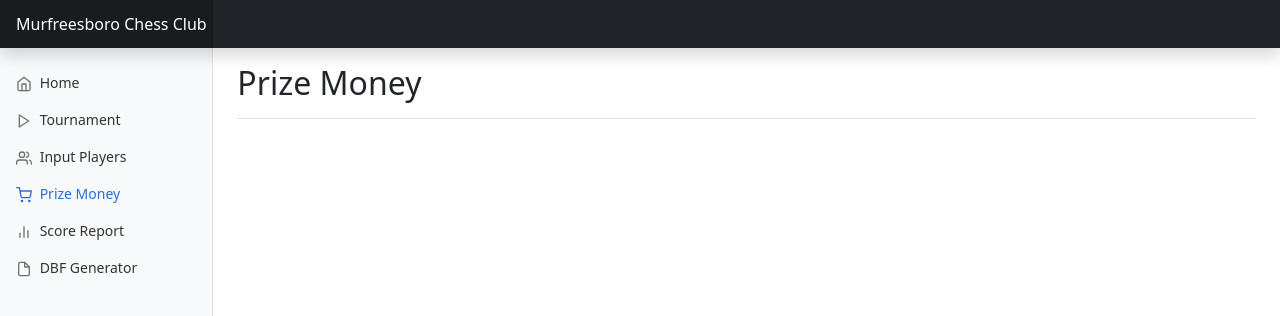
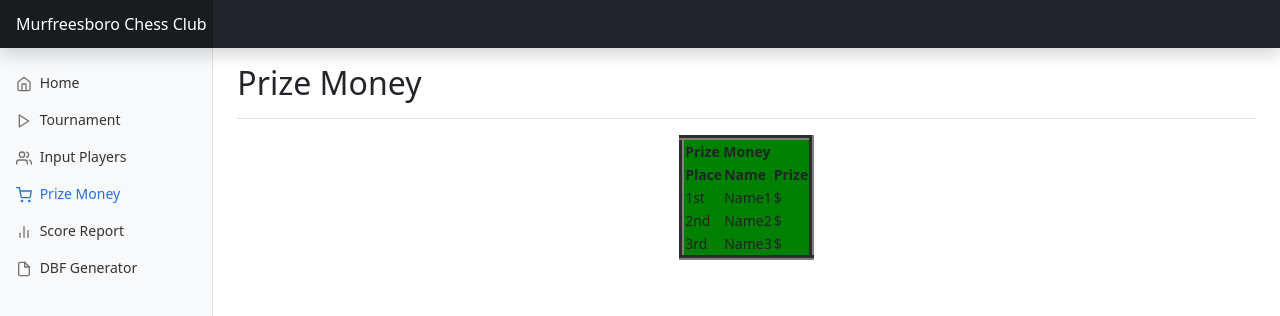
Before and after one commit to strangerthandev115/ChessTournamentApp, a website: page prizeMoney/prizeMoney.html in a window 1280 px wide. Shown: the top 316 px of the page. Drawn offline with nearby package versions, Linux system fonts and the light colour scheme.

Commit message:
added table to html, created js file

```diff
--- a/prizeMoney/prizeMoney.html
+++ b/prizeMoney/prizeMoney.html
@@ -98,7 +98,31 @@
       </div>
 
       <!-- content goes header -->
-
+      <div>
+        <table border="5px" style="margin-left:auto; margin-right:auto; background-color:green">
+          <th colspan="3">Prize Money</th>
+          <tr>
+            <th>Place</th>
+            <th>Name</th>
+            <th>Prize</th>
+          </tr>
+          <tr>
+            <td>1st</td>
+            <td>Name1</td>
+            <td>$</td>
+          </tr>
+          <tr>
+            <td>2nd</td>
+            <td>Name2</td>
+            <td>$</td>
+          </tr>
+          <tr>
+            <td>3rd</td>
+            <td>Name3</td>
+            <td>$</td>
+          </tr>
+        </table>
+      </div>
 
     </main>
   </div>
```
Also changed, not shown: prizeMoney/prizeMoney.js (added).
